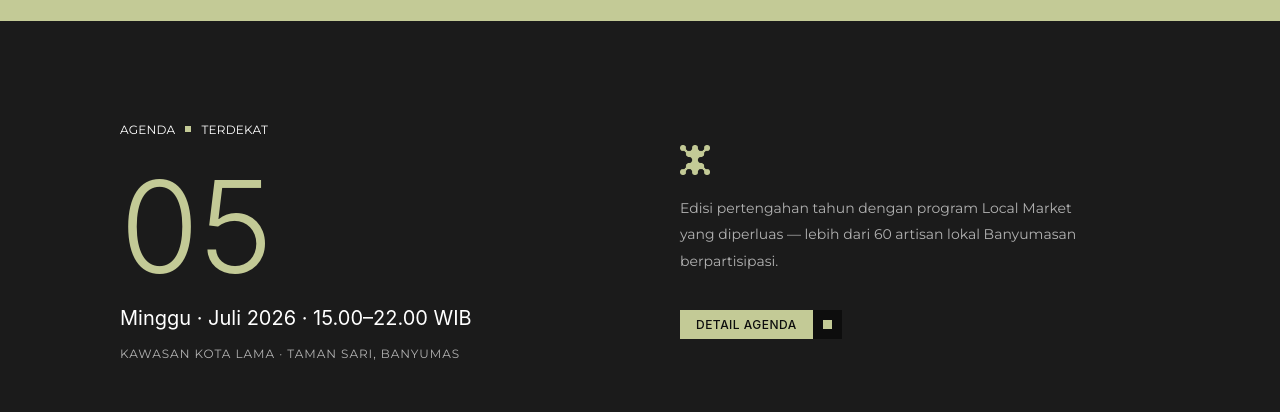
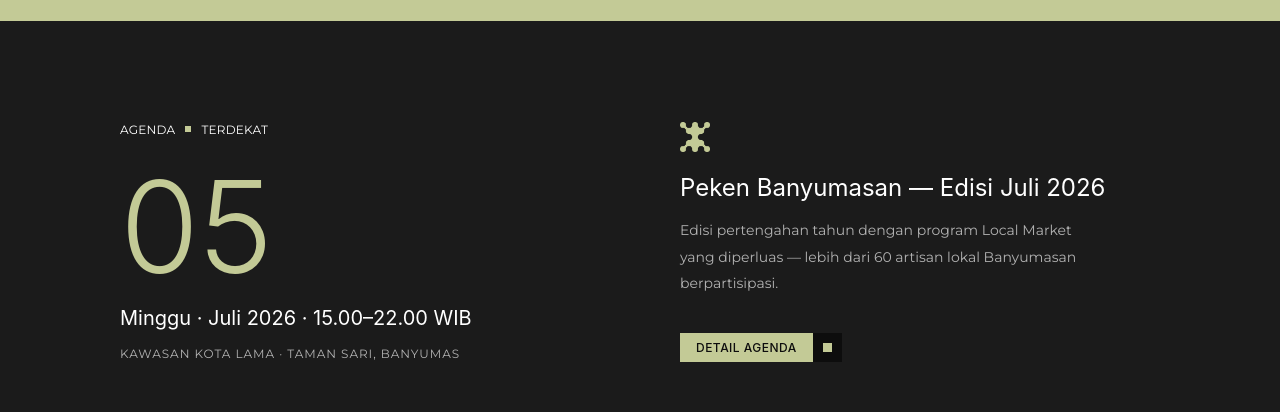
Before and after one commit to Izzaaaaaaaaaa/Website-Pekan-Banyumas, a React (Vite) app in the folder Peken-Banyumasan-Company-Profile/frontend/: page / in a window 1280 px wide. Shown: the part 1280-1692 px from the top of the page. Built offline with nearby package versions, Linux system fonts and the light colour scheme; no server answers; a web font is replaced by a local one.

Commit message:
feat: update company profile homescreen events

```diff
--- a/Peken-Banyumasan-Company-Profile/frontend/index.html
+++ b/Peken-Banyumasan-Company-Profile/frontend/index.html
@@ -1,5 +1,5 @@
 <!doctype html>
-<html lang="id">
+<html lang="id" lang="id">
 <head>
   <meta charset="utf-8" />
   <link rel="icon" type="image/png" href="/favicon.png" />
--- a/Peken-Banyumasan-Company-Profile/frontend/src/components/screens/HomeScreen.jsx
+++ b/Peken-Banyumasan-Company-Profile/frontend/src/components/screens/HomeScreen.jsx
@@ -50,6 +50,7 @@ const DEFAULT_HOME = {
     'dua kali setiap bulan di kawasan Kota Lama Banyumas, Peken\n' +
     'terus berkembang sebagai ekosistem kreatif.',
   agenda_date:     '—',
+  agenda_nama:     '',
   agenda_label:    'Agenda berikutnya akan diumumkan',
   agenda_lokasi:   '',
   agenda_deskripsi: 'Pantau terus informasi event Peken Banyumasan berikutnya.',
@@ -179,9 +180,16 @@ function deriveAgenda(event) {
     : '';
   return {
     agenda_date:      date,
+    agenda_nama:      event.nama || '',
     agenda_label:     `${hari} · ${bulan} ${tahun}${jamStr}`,
     agenda_lokasi:    event.lokasi || '',
-    agenda_deskripsi: event.deskripsi || '',
+    // Jangan biarkan kolom kanan kosong saat event belum punya deskripsi —
+    // rangkai teks informatif dari data yang ada.
+    agenda_deskripsi: event.deskripsi
+      || [
+           event.nama ? `${event.nama} akan segera digelar` : null,
+           event.lokasi ? `di ${event.lokasi}` : null,
+         ].filter(Boolean).join(' ') + (event.nama || event.lokasi ? '. Sampai jumpa di lokasi!' : ''),
   };
 }
 
@@ -417,6 +425,19 @@ export default function HomeScreen({ onNavigate }) {
               alt=""
               style={{ width: 30, height: 30, marginBottom: 20 }}
             />
+            {homeData.agenda_nama && (
+              <h3
+                style={{
+                  fontFamily: 'var(--font-display)',
+                  fontSize: 24,
+                  fontWeight: 400, /* h3 default bold != display font lain di screen ini */
+                  lineHeight: 1.3,
+                  margin: '0 0 14px',
+                }}
+              >
+                {homeData.agenda_nama}
+              </h3>
+            )}
             <p
               style={{
                 fontFamily: 'var(--font-body)',
```
